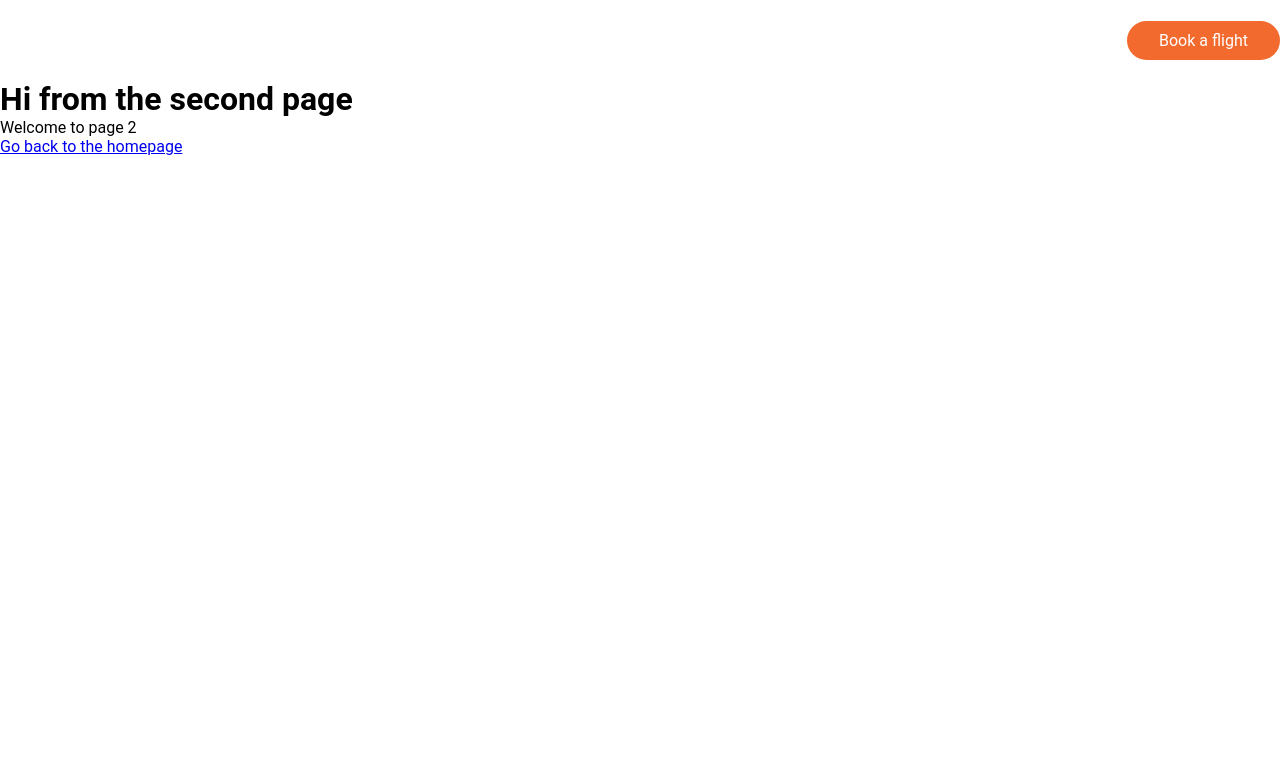
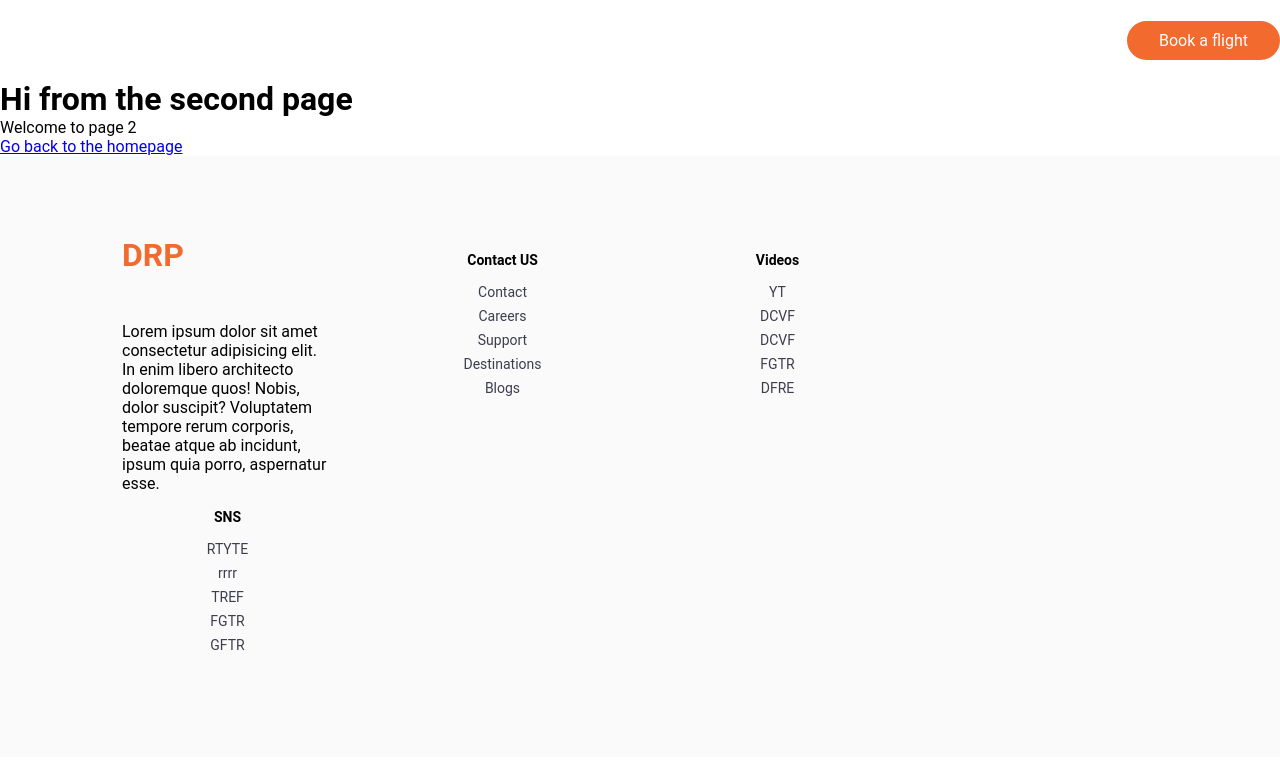
Before and after one commit to shubhbatra1991/DRP, a Gatsby site: page /page-2 in a window 1280 px wide. Built offline with nearby package versions, Linux system fonts and the light colour scheme; Gatsby itself is replaced by a stand-in of ours.

Commit message:
end: created footer component.

```diff
--- /dev/null
+++ b/src/components/Footer.js
@@ -0,0 +1,63 @@
+import React from 'react'
+import {
+    FooterContainer,
+    FooterWrapper,
+    FooterDesc,
+    FooterItems,
+    FooterLinkTitle,
+    FooterLink,
+} from './styles/Footer.styles'
+
+
+const Footer = () => {
+  return (
+    <FooterContainer>
+        <FooterWrapper>
+            <FooterDesc>
+                <h1>DRP</h1>
+                <p>Lorem ipsum dolor sit amet consectetur adipisicing elit. In enim libero architecto doloremque quos! Nobis, dolor suscipit? Voluptatem tempore rerum corporis, beatae atque ab incidunt, ipsum quia porro, aspernatur esse.</p>
+            </FooterDesc>
+            <FooterItems>
+                <FooterLinkTitle>
+                    Contact US
+                </FooterLinkTitle>
+                <FooterLink to="/about">Contact</FooterLink>
+                <FooterLink to="/career">Careers</FooterLink>
+                <FooterLink to="/">Support</FooterLink>
+                <FooterLink to="/">Destinations</FooterLink>
+                <FooterLink to="/">Blogs</FooterLink>
+            </FooterItems>
+        </FooterWrapper>
+
+        <FooterWrapper>
+            <FooterItems>
+                <FooterLinkTitle>
+                    Videos
+                </FooterLinkTitle>
+                <FooterLink to="/">YT</FooterLink>
+                <FooterLink to="/">DCVF</FooterLink>
+                <FooterLink to="/">DCVF</FooterLink>
+                <FooterLink to="/">FGTR</FooterLink>
+                <FooterLink to="/">DFRE</FooterLink>
+            </FooterItems>
+
+        </FooterWrapper>
+
+        <FooterWrapper>
+            <FooterItems>
+                <FooterLinkTitle>
+                    SNS
+                </FooterLinkTitle>
+                <FooterLink to="/">RTYTE</FooterLink>
+                <FooterLink to="/">rrrr</FooterLink>
+                <FooterLink to="/">TREF</FooterLink>
+                <FooterLink to="/">FGTR</FooterLink>
+                <FooterLink to="/">GFTR</FooterLink>
+            </FooterItems>
+
+        </FooterWrapper>
+    </FooterContainer>
+  )
+}
+
+export default Footer
--- a/src/components/layout.js
+++ b/src/components/layout.js
@@ -1,14 +1,16 @@
 import * as React from "react"
 import Header from "./Header"
 import { GlobalStyle } from './styles/GlobalStyles'
+import Footer from "./Footer"
 
 const Layout = ({ children }) => {
 
   return (
     <>
-      <GlobalStyle />
-      <Header  />
+        <GlobalStyle />
+        <Header  />
         <main>{children}</main>
+        <Footer />
 
     </>
   )
--- /dev/null
+++ b/src/components/styles/Footer.styles.jsx
@@ -0,0 +1,65 @@
+import styled from 'styled-components'
+import { Link } from 'gatsby';
+
+export const FooterContainer = styled.div`
+    padding: 5rem calc((100vw - 1100px)/2);
+    display: grid;
+    color: #000;
+    background: #fafafb;
+    grid-template-columns: repeat(2, 1fr);
+`;
+
+
+export const FooterWrapper = styled.div`
+    display: grid;
+    grid-template-columns: repeat(2, 1fr);
+
+    @media screen and (max-width: 820px){
+        grid-template-columns: 1fr;
+    }
+`;
+
+
+export const FooterDesc= styled.div`
+    padding: 0 2rem;
+
+    h1{
+        margin-bottom: 3rem;
+        color: #f26a2e;
+    }
+
+    @media screen and (max-width: 400px){
+        padding: 1rem;
+    }
+`;
+
+
+export const FooterItems = styled.div`
+    display: flex;
+    flex-direction: column;
+    align-items: center;
+    padding: 1rem 2rem;
+
+    @media screen and (max-width:400px) {
+        padding: 1rem;
+    }
+`;
+
+
+export const FooterLinkTitle= styled.h2`
+    font-size: 14px;
+    margin-bottom: 16px;
+`;
+
+
+export const FooterLink = styled(Link)`
+    text-decoration: none;
+    margin-bottom: 0.5rem;
+    font-size: 14px;
+    color: #3d3d4e;
+
+    &:hover {
+        color: #f26a2e;
+        transition: 0.3s ease-out;
+    }
+`;
```
